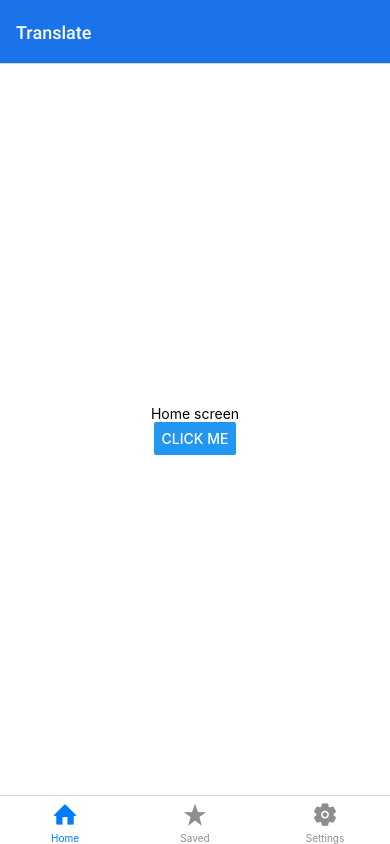
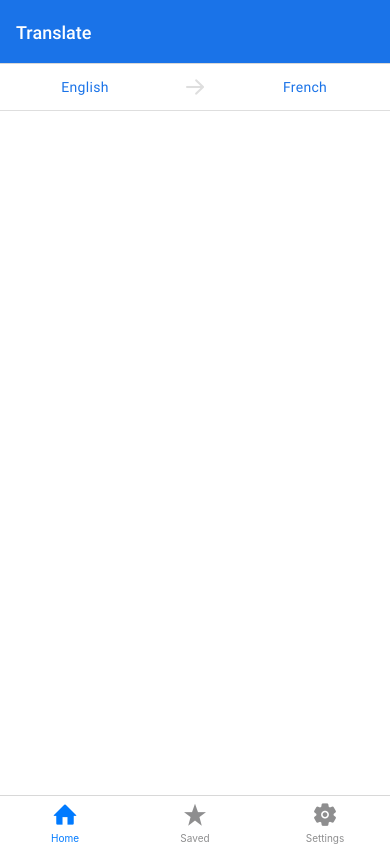
Before and after one commit to ReeceKenney/googleTranslate, a React Native app: screen /Home in a window 390 px wide. Built offline with nearby package versions, Linux system fonts and the light colour scheme.

Commit message:
lanuageSelectButtonStyle

```diff
--- a/screens/HomeScreen.js
+++ b/screens/HomeScreen.js
@@ -1,13 +1,27 @@
-import { Button, StyleSheet, Text, View } from 'react-native';
+import { Button, StyleSheet, Text, TouchableOpacity, View } from 'react-native';
+import { AntDesign } from '@expo/vector-icons';
+import colors from '../utils/colors';
 
 export default function HomeScreen(props) {
   return (
       <View style={styles.container}>
-        <Text>Home screen</Text>
+        <View style={styles.languageContainer}>
+            <TouchableOpacity
+                style={styles.languageOption}
+                onPress={() => console.log("Pressed")}>
+                <Text style={styles.languageOptionText}>English</Text>
+            </TouchableOpacity>
 
-        <Button title='Click me' onPress={() => {
-            props.navigation.navigate("screen2")
-        }} />
+            <View style={styles.arrowContainer}>
+                <AntDesign name="arrowright" size={24} color={colors.lightGrey} />
+            </View>
+
+            <TouchableOpacity
+                style={styles.languageOption}
+                onPress={() => console.log("Pressed")}>
+                <Text style={styles.languageOptionText}>French</Text>
+            </TouchableOpacity>
+        </View>
       </View>
   );
 }
@@ -16,7 +30,26 @@ const styles = StyleSheet.create({
   container: {
     flex: 1,
     backgroundColor: '#fff',
+  },
+  languageContainer: {
+    flexDirection: 'row',
+    borderBottomColor: colors.lightGrey,
+    borderBottomWidth: 1
+  },
+  languageOption: {
+    flex: 1,
+    alignItems: 'center',
+    justifyContent: 'center',
+    paddingVertical: 15
+  },
+  arrowContainer: {
+    width: 50,
     alignItems: 'center',
     justifyContent: 'center',
   },
+  languageOptionText: {
+    color: colors.primary,
+    fontFamily: 'regular',
+    letterSpacing: 0.3
+  }
 });
--- a/utils/colors.js
+++ b/utils/colors.js
@@ -1,3 +1,4 @@
 export default {
-    primary: '#1a73e8'
+    primary: '#1a73e8',
+    lightGrey: '#dedede'
 }
```
